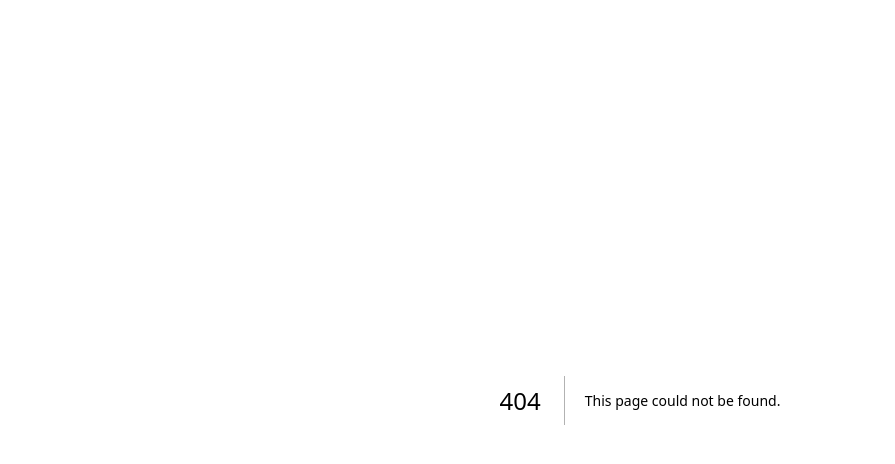
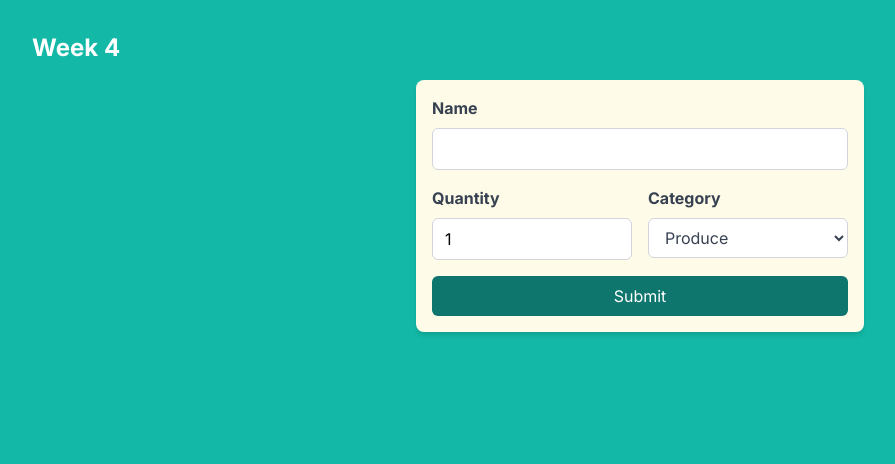
Before and after one commit to magdalenabrinas/cprg306-assignments, a Next.js app: page /week-4 in a window 1280 px wide. Before the commit this address had no page. Shown: the top 464 px of the page, without its empty margins (0-895 px from the left). Built offline with nearby package versions, Linux system fonts and the light colour scheme.

Commit message:
update week4 and change color in week3

```diff
--- a/app/page.js
+++ b/app/page.js
@@ -11,6 +11,9 @@ export default function Home() {
         <p>
           <Link href="/week-3">Week-3 Assignment</Link>
         </p>
+        <p>
+          <Link href="/week-4">Week-4 Assignment</Link>
+        </p>
       </div>
     </main>
   );
--- a/app/week-3/item.js
+++ b/app/week-3/item.js
@@ -2,7 +2,7 @@ import React from 'react';
 
 const Item = ({ name, quantity, category }) => {
   return (
-    <li className="w-1/4 flex items-center justify-between p-2 border-b bg-white mb-2 border-black rounded">
+    <li className="w-1/4 flex items-center justify-between p-2 border-b bg-yellow-50 mb-2 border-black rounded">
       <div>
         <h3 className="text-base font-semibold text-black">{name}</h3>
         <p className="text-xs text-yellow-600">Category: <span className="text-black">{category}</span></p>
--- a/app/week-3/page.js
+++ b/app/week-3/page.js
@@ -3,7 +3,7 @@ import ItemList from './item-list';
 
 const Page = ({ data }) => {
   return (
-    <main className="p-8 bg-stone-400 min-h-screen">
+    <main className="p-8 bg-teal-500 min-h-screen">
       <h1 className="text-xl font-bold mb-4">Shopping List</h1>
       <ItemList items={data} />
     </main>
--- /dev/null
+++ b/app/week-4/new-item.js
@@ -0,0 +1,85 @@
+'use client';
+
+import { useState } from 'react';
+
+export default function NewItem() {
+  const [name, setName] = useState('');
+  const [quantity, setQuantity] = useState(1);
+  const [category, setCategory] = useState('produce');
+
+  const handleSubmit = (e) => {
+    e.preventDefault();
+    const item = { name, quantity, category };
+    console.log(item);
+    alert(`Item: ${name}, Quantity: ${quantity}, Category: ${category}`);
+    setName('');
+    setQuantity(1);
+    setCategory('produce');
+  };
+
+  return (
+    <form onSubmit={handleSubmit} className="p-4 max-w-md mx-auto bg-yellow-50  shadow-md rounded-lg">
+      <div className="mb-4">
+        <label className="block text-gray-700 font-bold mb-2" htmlFor="name">
+          Name
+        </label>
+        <input
+          type="text"
+          id="name"
+          value={name}
+          onChange={(e) => setName(e.target.value)}
+          required
+          className="w-full px-3 py-2 border border-gray-300 rounded-md"
+        />
+      </div>
+      <div className="mb-4 flex space-x-4">
+        <div className="flex-1">
+          <label className="block text-gray-700 font-bold mb-2" htmlFor="quantity">
+            Quantity
+          </label>
+          <input
+            type="number"
+            id="quantity"
+            value={quantity}
+            onChange={(e) => {
+              console.log('Quantity input changed:', e.target.value);
+              setQuantity(Number(e.target.value));
+            }}
+            min="1"
+            max="99"
+            required
+            className="w-full px-3 py-2 border border-gray-300 rounded-md text-black"
+          />
+        </div>
+        <div className="flex-1">
+          <label className="block text-gray-700 font-bold mb-2" htmlFor="category">
+            Category
+          </label>
+          <select
+            id="category"
+            value={category}
+            onChange={(e) => setCategory(e.target.value)}
+            className="w-full px-3 py-2 border border-gray-300 rounded-md bg-white text-gray-700"
+          >
+            <option value="produce" className="text-black">Produce</option>
+            <option value="dairy" className="text-black">Dairy</option>
+            <option value="bakery" className="text-black">Bakery</option>
+            <option value="meat" className="text-black">Meat</option>
+            <option value="frozen" className="text-black">Frozen Foods</option>
+            <option value="canned" className="text-black">Canned Goods</option>
+            <option value="dry" className="text-black">Dry Goods</option>
+            <option value="beverages" className="text-black">Beverages</option>
+            <option value="snacks" className="text-black">Snacks</option>
+            <option value="household" className="text-black">Household</option>
+            <option value="other" className="text-black">Other</option>
+          </select>
+        </div>
+      </div>
+      <div>
+        <button type="submit" className="w-full bg-teal-700 text-white py-2 px-4 rounded-md hover:bg-red-300">
+          Submit
+        </button>
+      </div>
+    </form>
+  );
+}
--- /dev/null
+++ b/app/week-4/page.js
@@ -0,0 +1,12 @@
+// app/week-4/page.js
+
+import NewItem from './new-item';
+
+export default function Page() {
+  return (
+    <div className="p-8 bg-teal-500 min-h-screen">
+      <h1 className="text-2xl font-bold mb-4">Week 4</h1>
+      <NewItem />
+    </div>
+  );
+}
```
